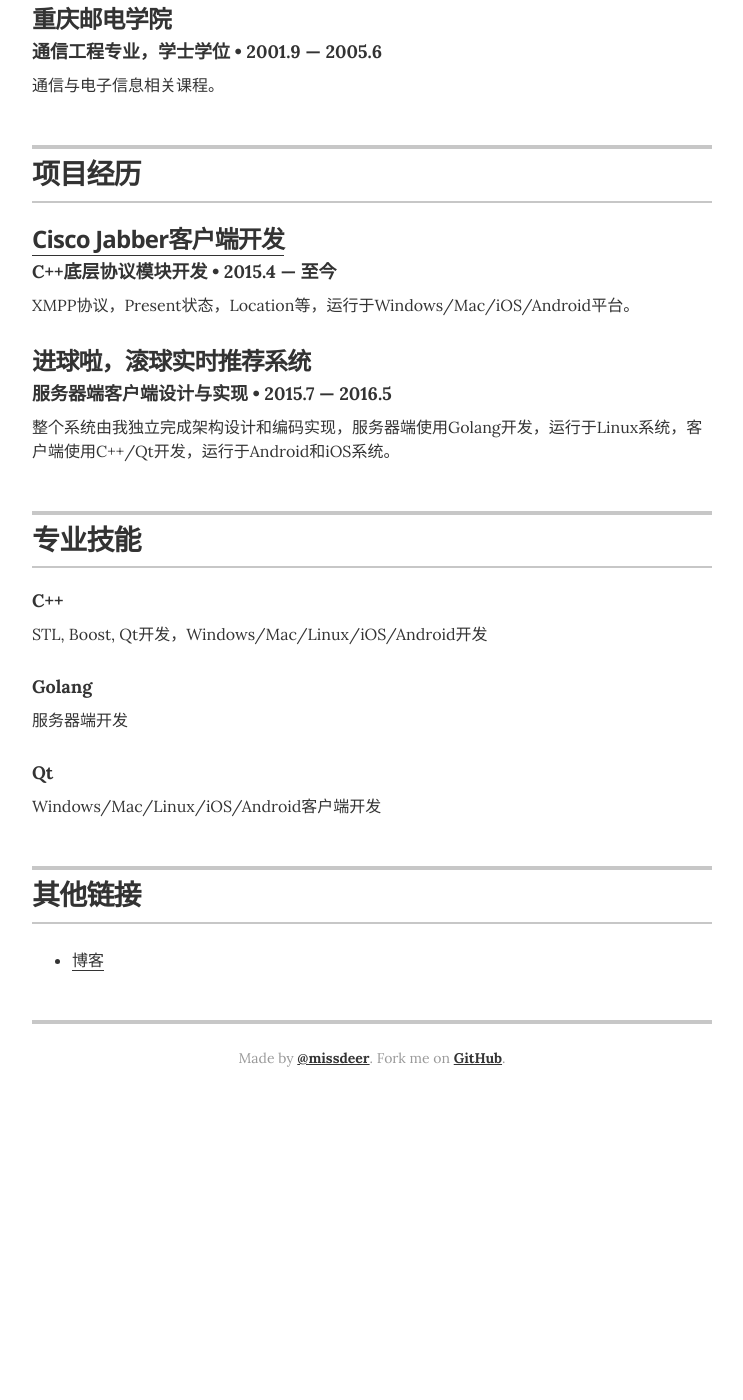
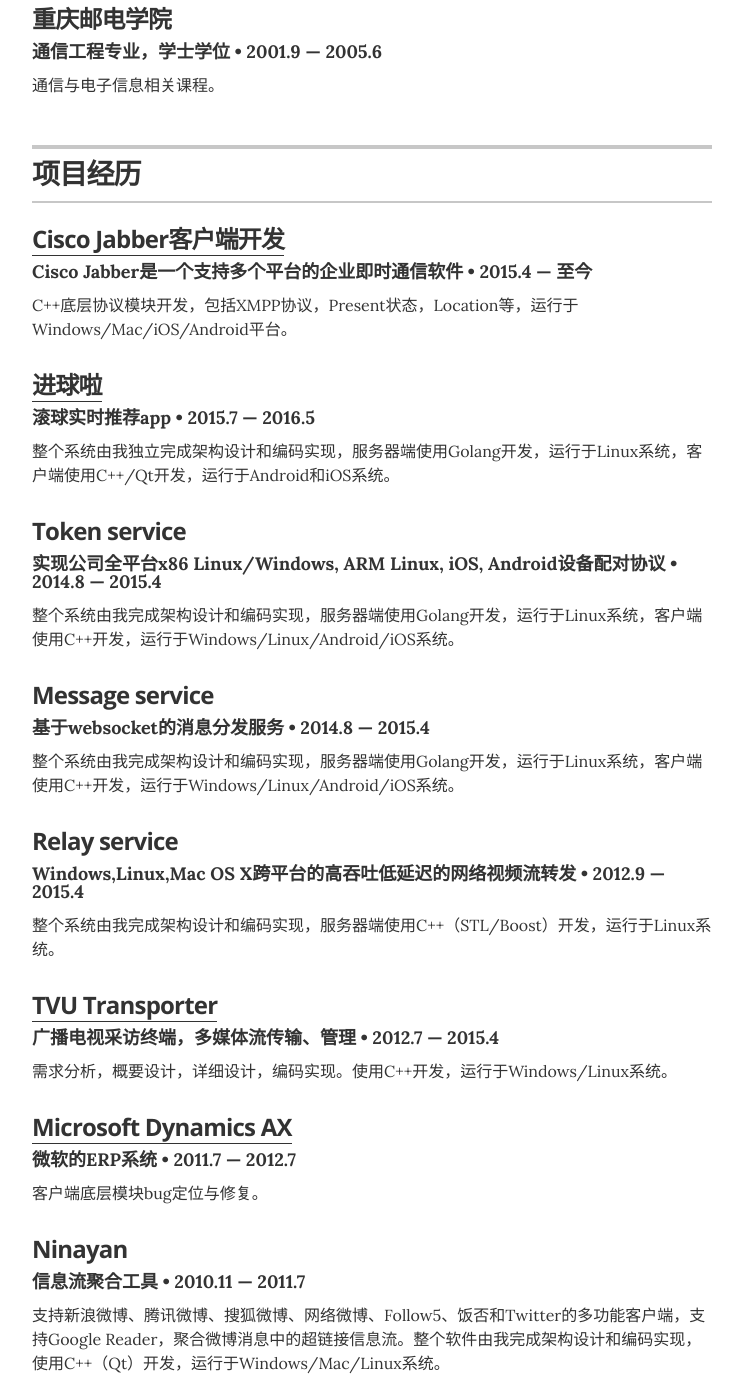
Before and after one commit to missdeer/fanresume, a Jekyll site: the page built from index.html, in a window 1280 px wide and 1400 px high, scrolled down 1564 px. Shown: the whole window, without its empty margins (268-1011 px from the left). Built offline with Jekyll 4.4.1, drawn with Linux system fonts in a browser that asks for light colours; before the commit the page ends 2681 px from its top, so only the background shows below that; some of the changed text lies outside the part shown.

Commit message:
(*)resume finished

```diff
--- a/_layouts/resume.html
+++ b/_layouts/resume.html
@@ -27,7 +27,7 @@
         </div>
 
         <div class="executive-summary" itemprop="description">
-          <p>超过十年的C++（STL、Boost、Qt）开发经验，三年Golang经验，Windows/Linux/Mac客户端、服务器端架构设计与开发经验，iOS/Android开发经验。</p>
+          <p>超过十年的C++（STL、Boost、Qt）开发经验，三年Golang经验，Windows/Linux/Mac客户端和服务器端架构设计与开发经验，iOS/Android（Qt/QML）开发经验。</p>
         </div>
 
         {% if site.resume_looking_for_work == 'yes' %}
@@ -133,14 +133,68 @@
 
         <div class="resume-item">
           <h3 class="resume-item-title"><a href="http://www.cisco.com/web/products/voice/jabber.html">Cisco Jabber客户端开发</a></h3>
-          <h4 class="resume-item-details">C++底层协议模块开发 &bull; 2015.4 &mdash; 至今</h4>
-          <p class="resume-item-copy">XMPP协议，Present状态，Location等，运行于Windows/Mac/iOS/Android平台。</p>
+          <h4 class="resume-item-details">Cisco Jabber是一个支持多个平台的企业即时通信软件 &bull; 2015.4 &mdash; 至今</h4>
+          <p class="resume-item-copy">C++底层协议模块开发，包括XMPP协议，Present状态，Location等，运行于Windows/Mac/iOS/Android平台。</p>
         </div>
 
         <div class="resume-item">
-          <h3 class="resume-item-title">进球啦，滚球实时推荐系统</h3>
-          <h4 class="resume-item-details">服务器端客户端设计与实现 &bull; 2015.7 &mdash; 2016.5</h4>
+          <h3 class="resume-item-title"><a href="http://jinqiula.net">进球啦</a></h3>
+          <h4 class="resume-item-details">滚球实时推荐app &bull; 2015.7 &mdash; 2016.5</h4>
           <p class="resume-item-copy">整个系统由我独立完成架构设计和编码实现，服务器端使用Golang开发，运行于Linux系统，客户端使用C++/Qt开发，运行于Android和iOS系统。</p>
+        </div>
+
+        <div class="resume-item">
+          <h3 class="resume-item-title">Token service</h3>
+          <h4 class="resume-item-details">实现公司全平台x86 Linux/Windows, ARM Linux, iOS, Android设备配对协议 &bull; 2014.8 &mdash; 2015.4</h4>
+          <p class="resume-item-copy">整个系统由我完成架构设计和编码实现，服务器端使用Golang开发，运行于Linux系统，客户端使用C++开发，运行于Windows/Linux/Android/iOS系统。</p>
+        </div>
+
+        <div class="resume-item">
+          <h3 class="resume-item-title">Message service</h3>
+          <h4 class="resume-item-details">基于websocket的消息分发服务 &bull; 2014.8 &mdash; 2015.4</h4>
+          <p class="resume-item-copy">整个系统由我完成架构设计和编码实现，服务器端使用Golang开发，运行于Linux系统，客户端使用C++开发，运行于Windows/Linux/Android/iOS系统。</p>
+        </div>
+
+        <div class="resume-item">
+          <h3 class="resume-item-title">Relay service</h3>
+          <h4 class="resume-item-details">Windows,Linux,Mac OS X跨平台的高吞吐低延迟的网络视频流转发 &bull; 2012.9 &mdash; 2015.4</h4>
+          <p class="resume-item-copy">整个系统由我完成架构设计和编码实现，服务器端使用C++（STL/Boost）开发，运行于Linux系统。</p>
+        </div>
+
+        <div class="resume-item">
+          <h3 class="resume-item-title"><a href="http://www.tvunetworks.com/products/tvupack/">TVU Transporter</a></h3>
+          <h4 class="resume-item-details">广播电视采访终端，多媒体流传输、管理 &bull; 2012.7 &mdash; 2015.4</h4>
+          <p class="resume-item-copy">需求分析，概要设计，详细设计，编码实现。使用C++开发，运行于Windows/Linux系统。</p>
+        </div>
+
+        <div class="resume-item">
+          <h3 class="resume-item-title"><a href="https://www.microsoft.com/en-us/dynamics/erp-ax-overview.aspx">Microsoft Dynamics AX</a></h3>
+          <h4 class="resume-item-details">微软的ERP系统 &bull; 2011.7 &mdash; 2012.7</h4>
+          <p class="resume-item-copy">客户端底层模块bug定位与修复。</p>
+        </div>
+
+        <div class="resume-item">
+          <h3 class="resume-item-title">Ninayan</h3>
+          <h4 class="resume-item-details">信息流聚合工具 &bull; 2010.11 &mdash; 2011.7</h4>
+          <p class="resume-item-copy">支持新浪微博、腾讯微博、搜狐微博、网络微博、Follow5、饭否和Twitter的多功能客户端，支持Google Reader，聚合微博消息中的超链接信息流。整个软件由我完成架构设计和编码实现，使用C++（Qt）开发，运行于Windows/Mac/Linux系统。</p>
+        </div>
+
+        <div class="resume-item">
+          <h3 class="resume-item-title"><a href="https://www.dfordsoft.com">DForD CodingStudio</a></h3>
+          <h4 class="resume-item-details">通用脚本集成开发环境 &bull; 2009.10 &mdash; 2010.10</h4>
+          <p class="resume-item-copy">需求分析，概要设计，详细设计，编码实现。使用C++（wxWidgets）开发，运行于Windows系统。</p>
+        </div>
+
+        <div class="resume-item">
+          <h3 class="resume-item-title">Impeller</h3>
+          <h4 class="resume-item-details">测试脚本(Ruby)集成开发环境 &bull; 2009.1 &mdash; 2009.9</h4>
+          <p class="resume-item-copy">在该集成开发环境中，测试人员可以编写，测试，执行测试用例脚本。并可接入“测试工厂”实现测试自动化。项目协调， 编辑器模块设计开发，使用C++（MFC）开发，运行于Windows系统。</p>
+        </div>
+
+        <div class="resume-item">
+          <h3 class="resume-item-title">PIMS</h3>
+          <h4 class="resume-item-details">流程集成管理系统 &bull; 2007.4.11 &mdash; 2008.12</h4>
+          <p class="resume-item-copy">在该平台内让全部门人员可以参与管理执行部门流程及每个活动中涉及到的文件等各种信息。架构设计，编码开发，分配协调 ，使用C++（MFC）开发，运行于Windows系统。</p>
         </div>
 
       </section>
```
